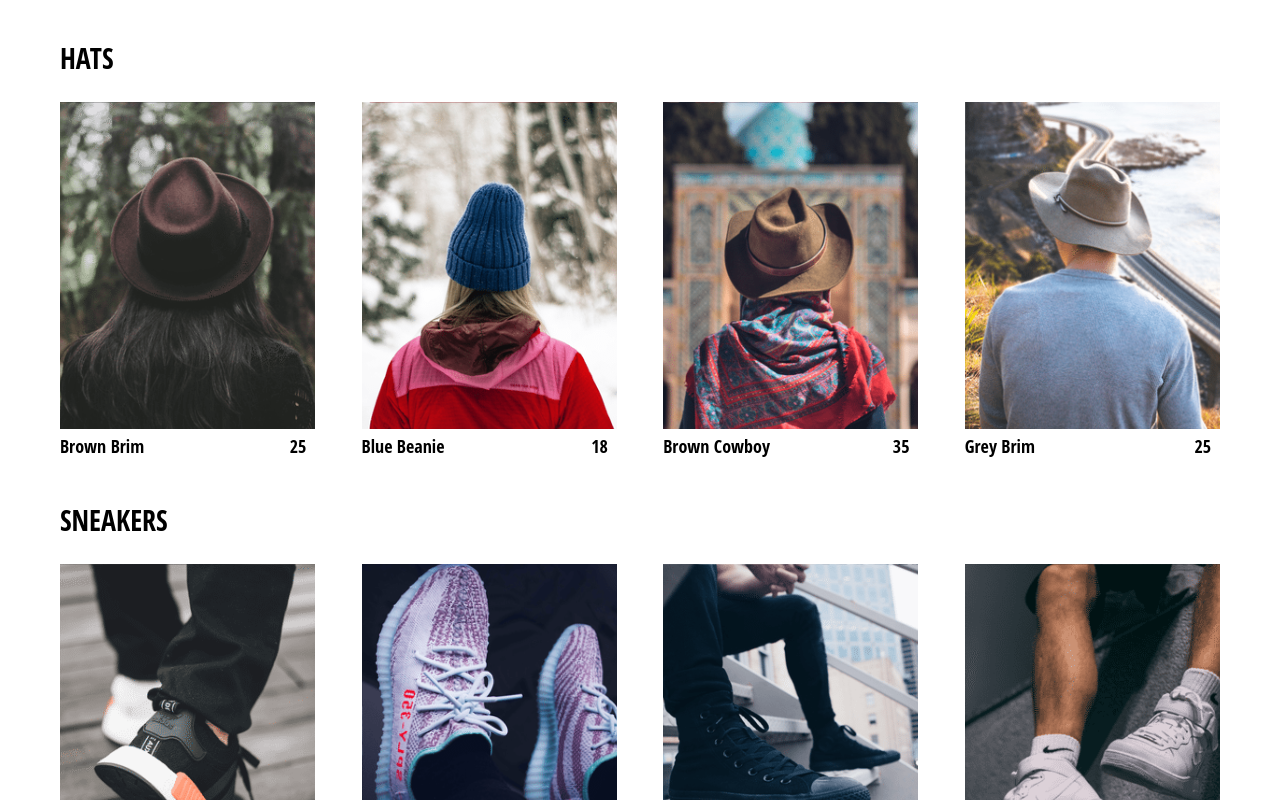
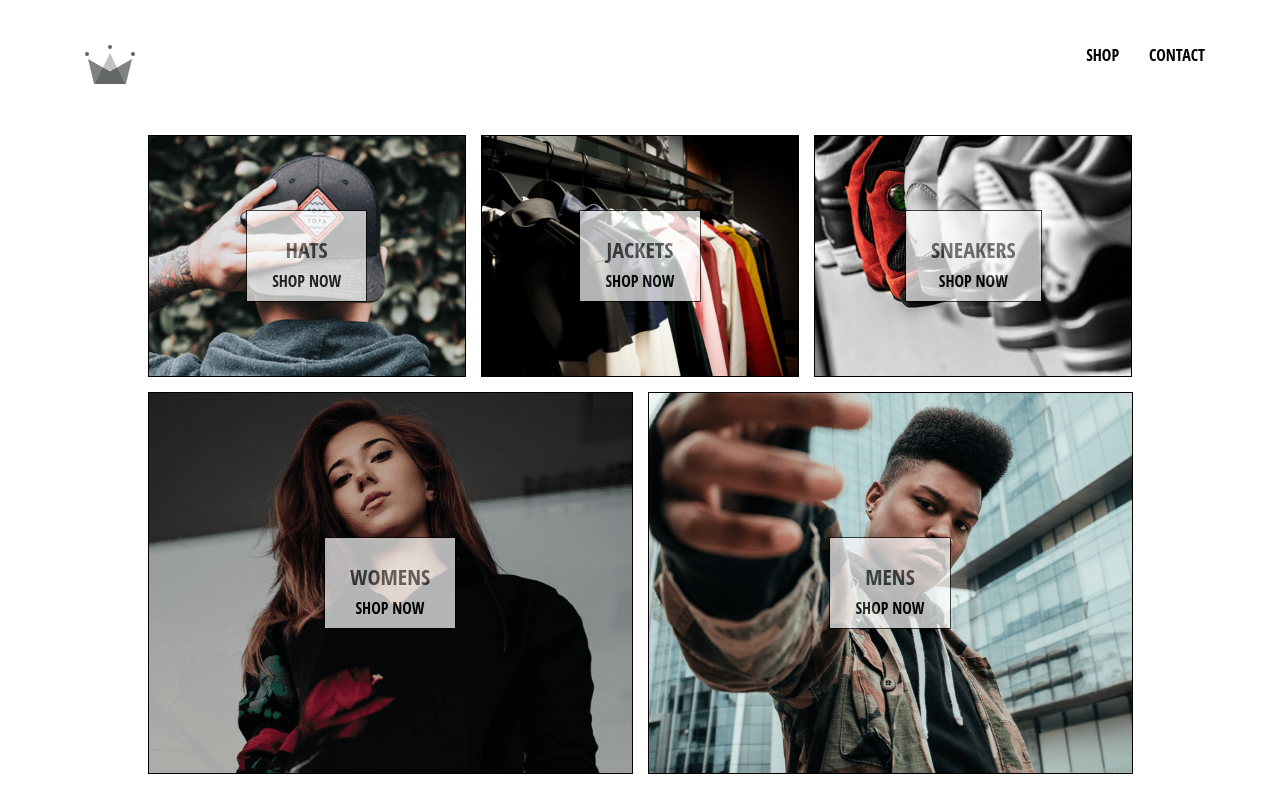
Before and after one commit to Feodorius/crwn-clothing, a React (Create React App) app: page / in a window 1280 px wide. Before the commit this address led to /shop/mens. Shown: the top 800 px of the page. Built offline with nearby package versions, Linux system fonts and the light colour scheme; the HTML template or start-up script is replaced by a standard one.

Commit message:
implement header

```diff
--- a/src/App.css
+++ b/src/App.css
@@ -2,3 +2,8 @@
     font-family: 'Open Sans Condensed';
     padding: 20px 60px;
 }
+
+a {
+    text-decoration: none;
+    color: black;
+}
--- a/src/App.js
+++ b/src/App.js
@@ -4,10 +4,12 @@
 
 import HomePage from './components/pages/homepage/homepage.component';
 import ShopPage from './components/pages/shop-page/shop-page.component'
+import Header from './components/header/header.component';
 
 function App() {
   return (
     <div >
+      <Header/>
       <Switch>
         <Route exact path='/' component={HomePage} />
         <Route path='/shop' component={ShopPage} />
--- a/src/components/directory/directory.component.jsx
+++ b/src/components/directory/directory.component.jsx
@@ -1,4 +1,4 @@
-import React, { Component } from 'react';
+import { React, Component } from 'react';
 import './directory.styles.scss';
 import MenuItem from '../menu-item/menu-item.component';
 import SECTIONS_DATA from './sections.data';
@@ -15,11 +15,11 @@
     render() {
         return (
             <div className="directory-menu">
-                {this.state.sections.map(({id, ...otherSectionProps }) => (
+                {this.state.sections.map(({ id, ...otherSectionProps }) => (
                     <MenuItem
                         key={id}
                         {...otherSectionProps}
-                       />
+                    />
                 ))}
             </div>
         )
--- /dev/null
+++ b/src/components/header/header.component.jsx
@@ -0,0 +1,22 @@
+import React from 'react';
+import './header.styles.scss';
+import { Link } from 'react-router-dom';
+import { ReactComponent as Logo } from '../../assets/crown.svg';
+
+const Header = () => (
+    <div className='header'>
+        <Link to='/' className='logo-container'>
+            <Logo className='logo' />
+        </Link>
+        <div className='options'>
+        <Link to='/shop' className='option'>
+        SHOP
+        </Link>
+        <Link to='/shop' className='option'>
+        CONTACT
+        </Link>
+        </div>
+    </div>
+)
+
+export default Header;
--- /dev/null
+++ b/src/components/header/header.styles.scss
@@ -0,0 +1,25 @@
+.header {
+    height: 70px;
+    width: 100%;
+    display: flex;
+    justify-content: space-between;
+    margin-bottom: 25px;
+
+    .logo-container {
+      height: 100%;
+      width: 70px;
+      padding: 25px;
+    }
+
+    .options {
+      width: 50%;
+      height: 100%;
+      display: flex;
+      align-items: center;
+      justify-content: flex-end;
+
+      .option {
+        padding: 10px 15px;
+      }
+    }
+  }
--- a/src/components/menu-item/menu-item.component.jsx
+++ b/src/components/menu-item/menu-item.component.jsx
@@ -5,7 +5,7 @@
 const MenuItem = ({ title, imageUrl, size, history, linkUrl, match }) => (
     <div
         className={`${size} menu-item`}
-        onClick={history.push(`${match.url}${linkUrl}`)}>
+        onClick={() => history.push(`${match.url}${linkUrl}`)}>
         <div
             className='background-image'
             style={
--- a/src/components/pages/shop-page/shop-page.component.jsx
+++ b/src/components/pages/shop-page/shop-page.component.jsx
@@ -1,7 +1,7 @@
 import { React, Component } from 'react';
 import './shop-page.styles.scss';
 import SHOP_DATA from './shop.data';
-import CollectionPreview from '../../preview-collection/collection-preview.component';
+import CollectionPreview from '../../collection-preview/collection-preview.component';
 
 class ShopPage extends Component {
     constructor(props) {
--- a/src/index.js
+++ b/src/index.js
@@ -1,15 +1,15 @@
 import React from 'react';
 import ReactDOM from 'react-dom';
-import { BrowserRouter as Router } from 'react-router-dom';
+import { BrowserRouter } from 'react-router-dom';
 
 import './index.css';
 import App from './App';
 
 ReactDOM.render(
   <React.StrictMode>
-    <Router >
+    <BrowserRouter >
       <App />
-    </Router>
+    </BrowserRouter>
   </React.StrictMode>,
   document.getElementById('root')
 );
```
Also changed, not shown: src/assets/crown.svg (added), src/components/collection-preview/collection-preview.component.jsx (renamed from src/components/preview-collection/collection-preview.component.jsx), src/components/collection-preview/collection-preview.styles.scss (renamed from src/components/preview-collection/collection-preview.styles.scss).
